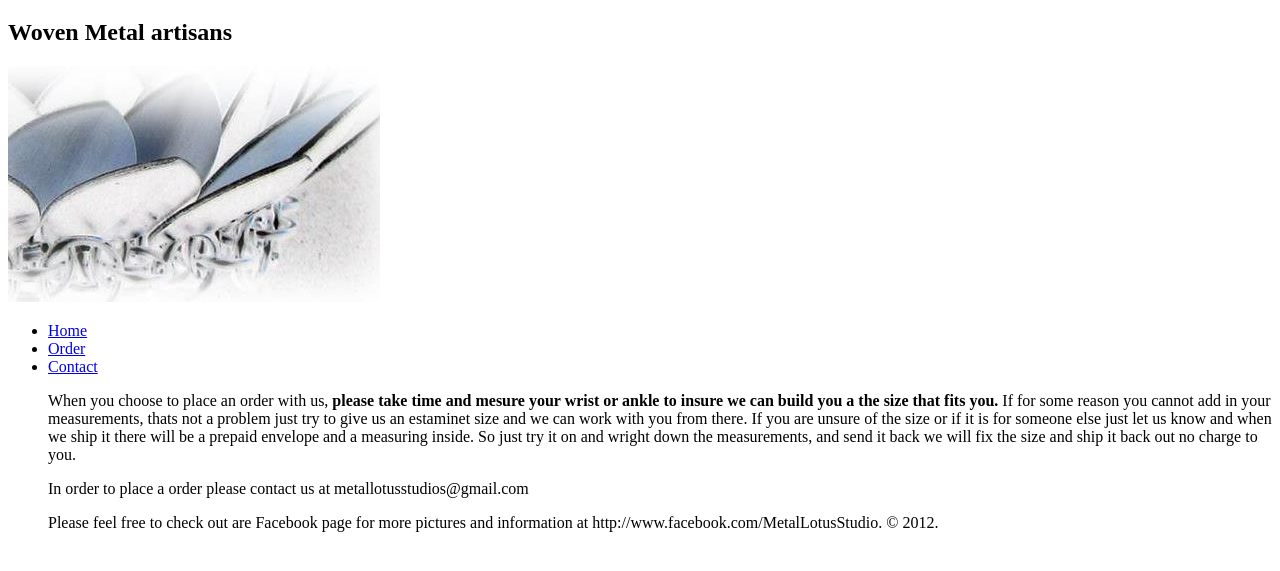
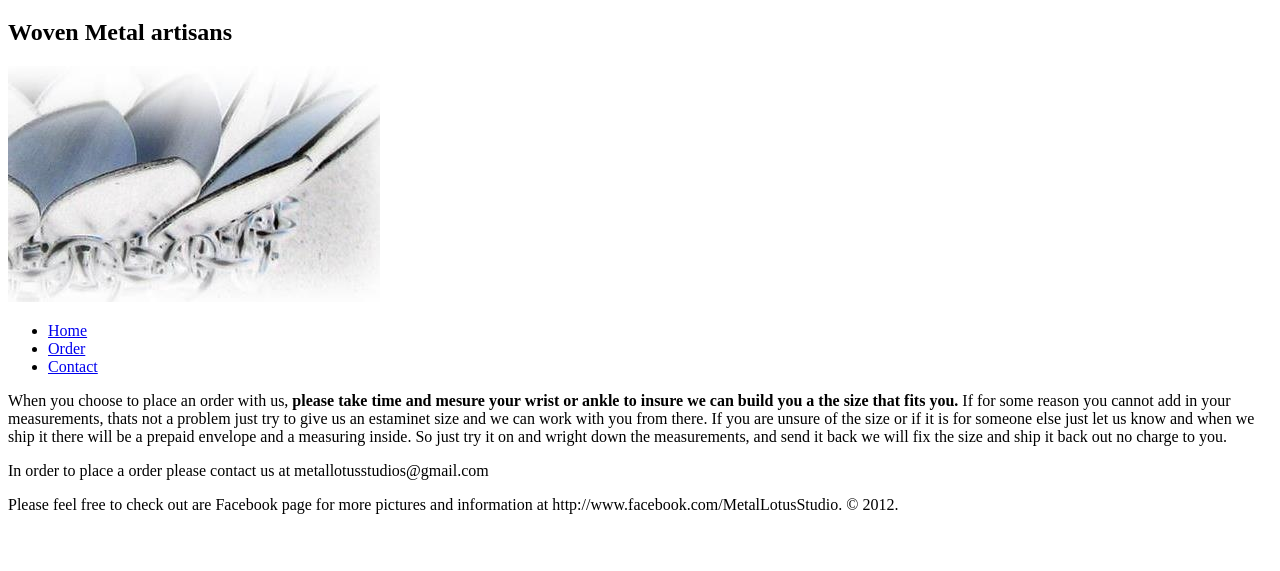
Before and after one commit to gkellne2/wsd, a plain HTML site: page order.html in a window 1280 px wide. Shown: the part 61-632 px from the top of the page. Drawn offline with Linux system fonts and the light colour scheme.

Commit message:
fixed layout problem

```diff
--- a/order.html
+++ b/order.html
@@ -3,6 +3,7 @@
 	<head>
 		<meta charset="utf-8">
 		<title>Metal Lotus Studios</title>
+	</head>
 	<body>
 
 		<h1 id="header">Metal Lotus Studio</h1>
@@ -14,6 +15,7 @@ title="Lotus Flower">
 		<li><a href="index.html">Home</a></li>
 		<li><a href="order.html">Order</a></li>
 		<li><a href="contact.html">Contact</a></li>
+	</ul>
 
 	<p>When you choose to place an order with us, <strong>please take time and mesure
 	your wrist or ankle to insure we can build you a the size that fits you.</strong>
@@ -26,7 +28,7 @@ charge to you.</p>
 
 	<p>In order to place a order please contact us at metallotusstudios@gmail.com<p>
 
-<footer>
+
 	<p>Please feel free to check out are Facebook page for more pictures and information
 	at http://www.facebook.com/MetalLotusStudio. &copy; 2012.<p>
 
```
Also changed, not shown: Promotion.html (+1 -0 lines). Lines whose indentation alone changed are shown as unchanged.
